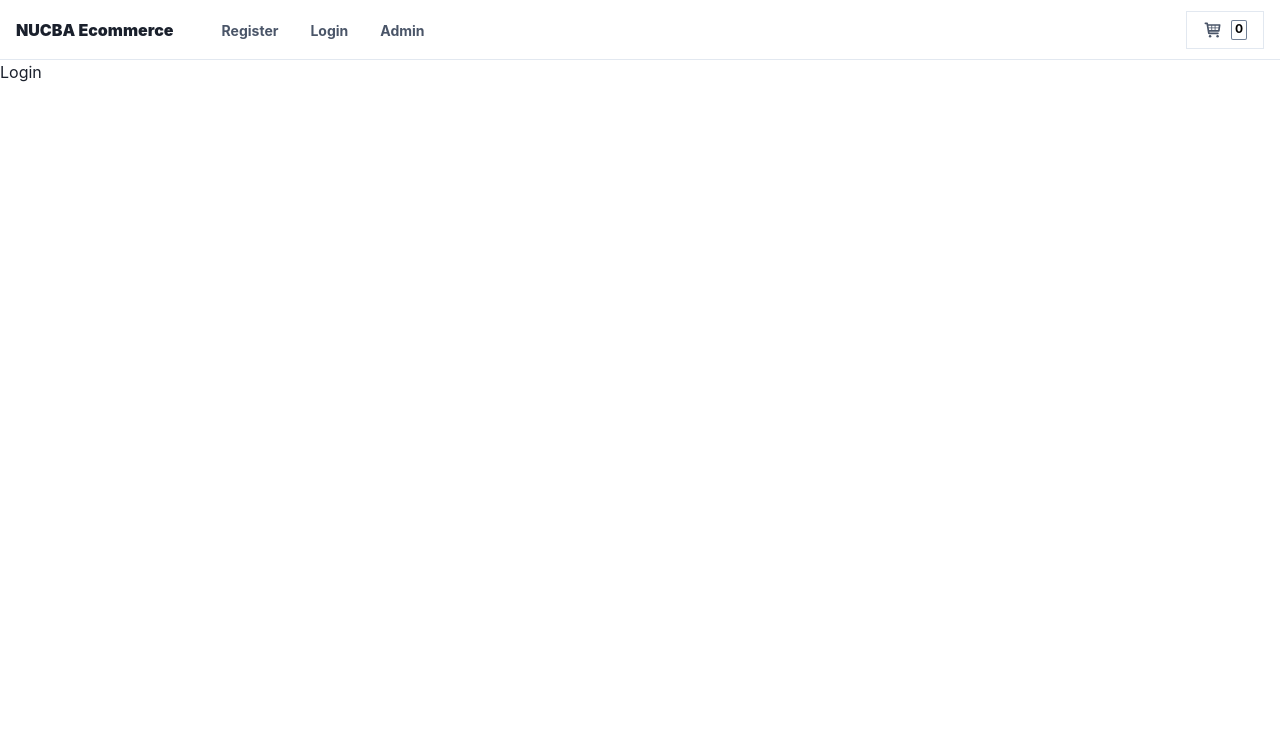
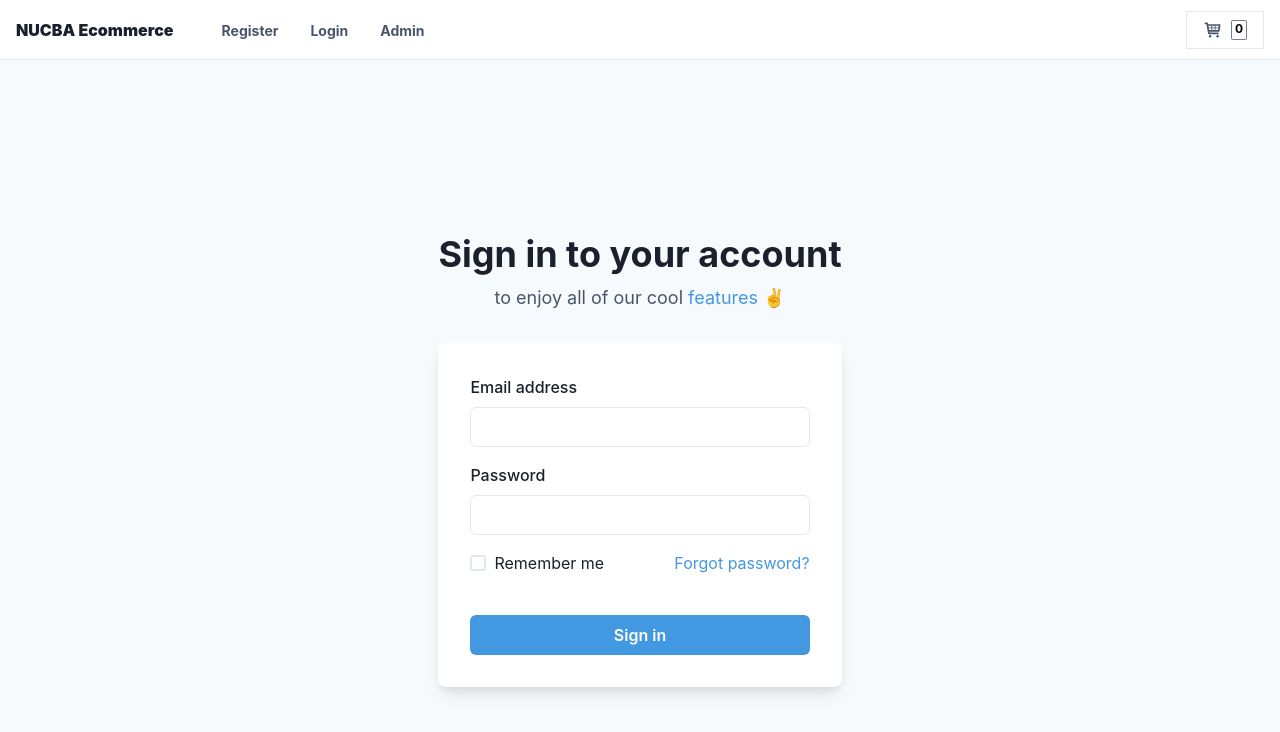
Before and after one commit to ttSpeaker/nucba-ecommerce-12, a React (Create React App) app in the folder client/: page /login in a window 1280 px wide. Shown: the top 732 px of the page. Built offline with nearby package versions, Linux system fonts and the light colour scheme.

Commit message:
maquetado del login

```diff
--- a/client/src/Router/Router.js
+++ b/client/src/Router/Router.js
@@ -2,8 +2,9 @@
 import Admin from "../pages/Admin/Admin";
 import Cart from "../pages/Cart/Cart";
 import Home from "../pages/Home/Home";
-import Login from "../pages/Login/Login";
+import Login from "../pages/Login/LoginContainer";
 import Register from "../pages/Register/RegisterContainer";
+
 
 const Router = () => {
   return (
--- /dev/null
+++ b/client/src/pages/Login/LoginComponent.js
@@ -0,0 +1,66 @@
+import {
+  Flex,
+  Box,
+  FormControl,
+  FormLabel,
+  Input,
+  Checkbox,
+  Stack,
+  Link,
+  Button,
+  Heading,
+  Text,
+  useColorModeValue,
+} from '@chakra-ui/react';
+
+export default function SimpleCard() {
+  return (
+    <Flex
+      minH={'100vh'}
+      align={'center'}
+      justify={'center'}
+      bg={useColorModeValue('gray.50', 'gray.800')}>
+      <Stack spacing={8} mx={'auto'} maxW={'lg'} py={12} px={6}>
+        <Stack align={'center'}>
+          <Heading fontSize={'4xl'}>Sign in to your account</Heading>
+          <Text fontSize={'lg'} color={'gray.600'}>
+            to enjoy all of our cool <Link color={'blue.400'}>features</Link> ✌️
+          </Text>
+        </Stack>
+        <Box
+          rounded={'lg'}
+          bg={useColorModeValue('white', 'gray.700')}
+          boxShadow={'lg'}
+          p={8}>
+          <Stack spacing={4}>
+            <FormControl id="email">
+              <FormLabel>Email address</FormLabel>
+              <Input type="email" />
+            </FormControl>
+            <FormControl id="password">
+              <FormLabel>Password</FormLabel>
+              <Input type="password" />
+            </FormControl>
+            <Stack spacing={10}>
+              <Stack
+                direction={{ base: 'column', sm: 'row' }}
+                align={'start'}
+                justify={'space-between'}>
+                <Checkbox>Remember me</Checkbox>
+                <Link color={'blue.400'}>Forgot password?</Link>
+              </Stack>
+              <Button
+                bg={'blue.400'}
+                color={'white'}
+                _hover={{
+                  bg: 'blue.500',
+                }}>
+                Sign in
+              </Button>
+            </Stack>
+          </Stack>
+        </Box>
+      </Stack>
+    </Flex>
+  );
+}
--- a/client/src/pages/Login/Login.js
+++ b/client/src/pages/Login/LoginContainer.js
@@ -1,12 +1,11 @@
 import Navbar from "../../components/Navbar/Navbar";
+import LoginComponent from "./LoginComponent";
 
-const Login = () => {
+export default function Login() {
   return (
     <div>
       <Navbar />
-      <div>Login</div>
+      <LoginComponent />
     </div>
   );
-};
-
-export default Login;
+}
```
Also changed, not shown: 1 other file (tests, documents, lock files or other folders).
